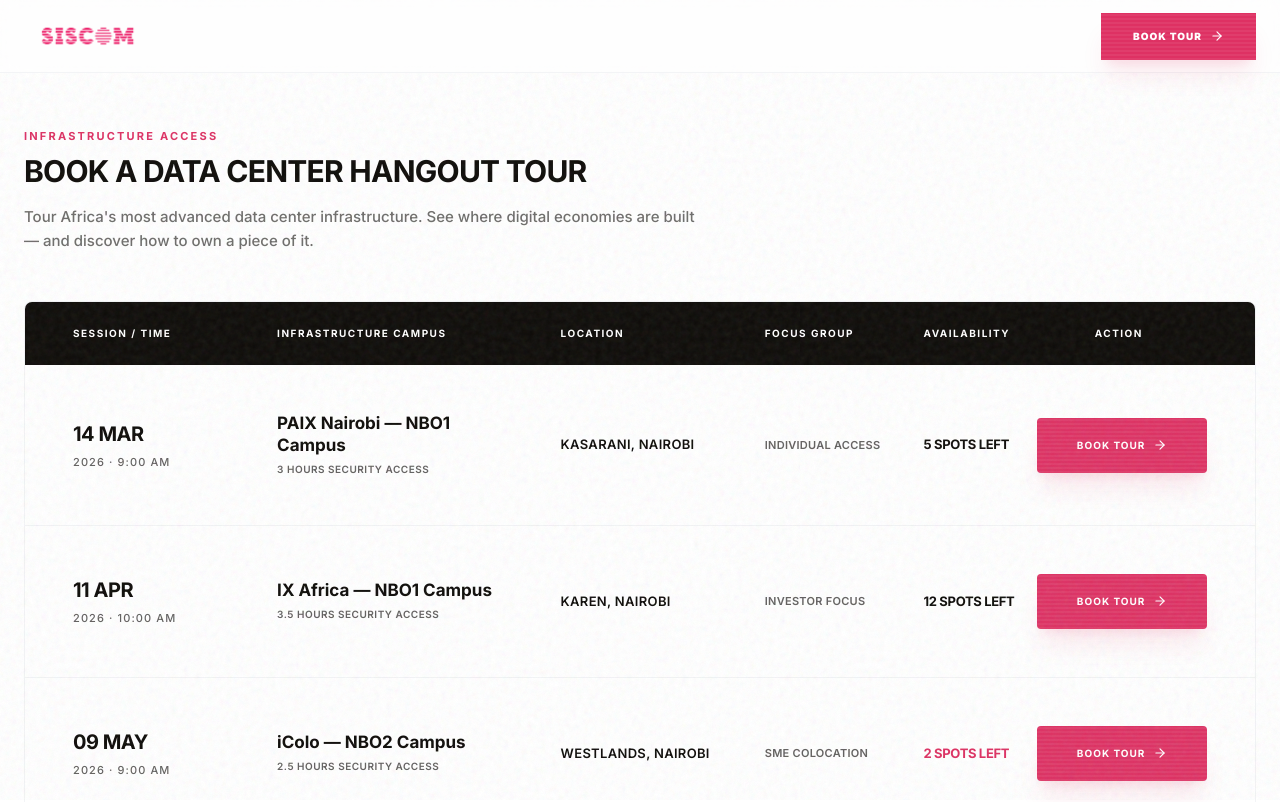
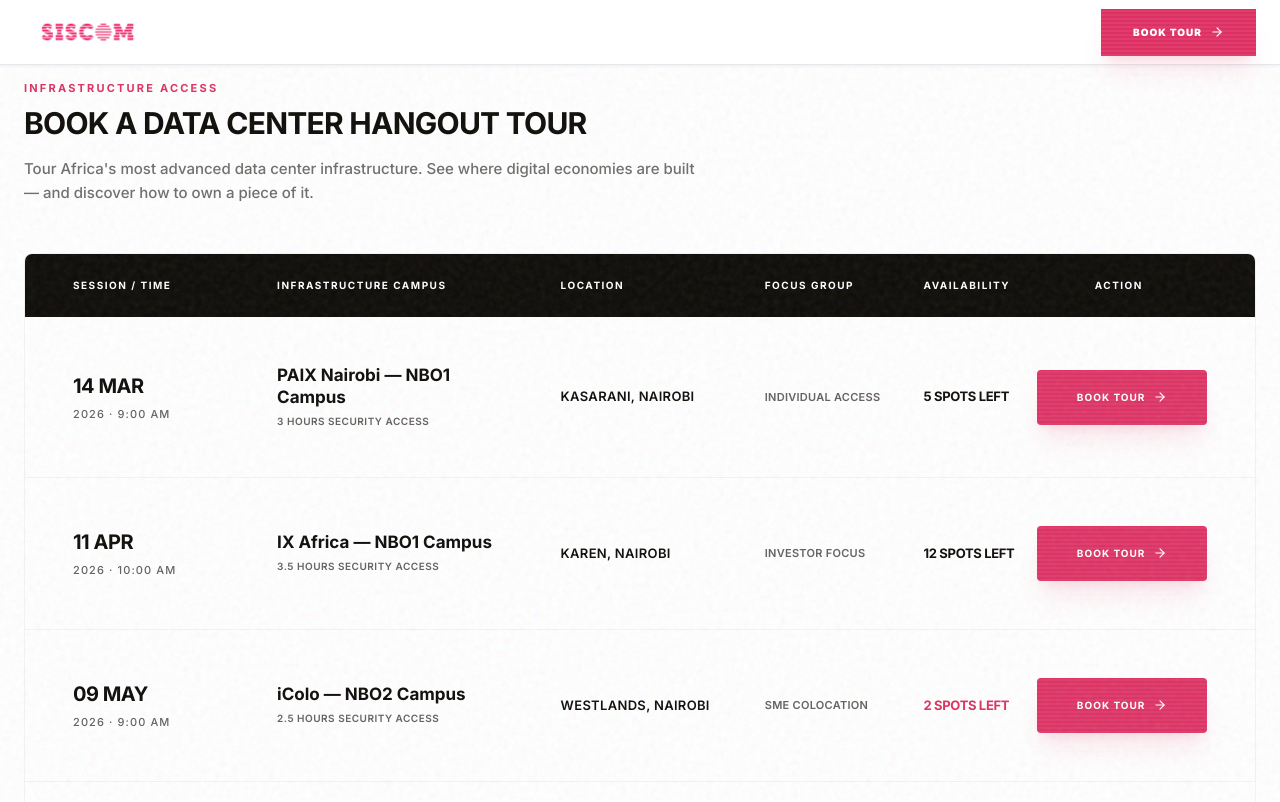
Before and after one commit to CodeWithFin/siscom-tour, a Next.js app: page / in a window 1280 px wide. Shown: the top 802 px of the page. Built offline with nearby package versions, Linux system fonts and the light colour scheme.

Commit message:
Style: Adjust Navbar appearance and vertical padding of tour sections.

```diff
--- a/src/app/page.tsx
+++ b/src/app/page.tsx
@@ -30,7 +30,7 @@
     <main className="relative bg-white selection:bg-crimson selection:text-white overflow-hidden">
       <div className="noise-overlay" />
       <Navbar />
-      <div className="pt-8" id="tours">
+      <div className="pt-4" id="tours">
         <TourCards />
       </div>
       <ScrollToTop />
--- a/src/components/Navbar.jsx
+++ b/src/components/Navbar.jsx
@@ -53,9 +53,9 @@
 
     return (
         <nav
-            className={`absolute top-0 left-0 right-0 z-[100] transition-all duration-500 py-2 border-b border-gray-100 ${scrolled
-                ? 'bg-white/80 backdrop-blur-xl shadow-sm'
-                : 'bg-white/50 backdrop-blur-sm'
+            className={`absolute top-0 left-0 right-0 z-[100] transition-all duration-500 py-1 border-b border-gray-200 shadow-sm shadow-gray-200/50 ${scrolled
+                ? 'bg-white/95 backdrop-blur-xl shadow-md shadow-gray-200/80'
+                : 'bg-white/90 backdrop-blur-md'
                 }`}
         >
             <div className="max-w-7xl mx-auto px-6 flex items-center justify-between h-14">
--- a/src/components/TourCards.jsx
+++ b/src/components/TourCards.jsx
@@ -71,7 +71,7 @@
     };
 
     return (
-        <section id="tours" className="py-24 bg-white">
+        <section id="tours" className="pt-16 pb-24 bg-white">
             <div className="max-w-screen-2xl mx-auto px-6">
                 <div className="mb-12">
                     <span className="text-[11px] font-bold uppercase tracking-[0.2em] text-crimson mb-2 block">
```
